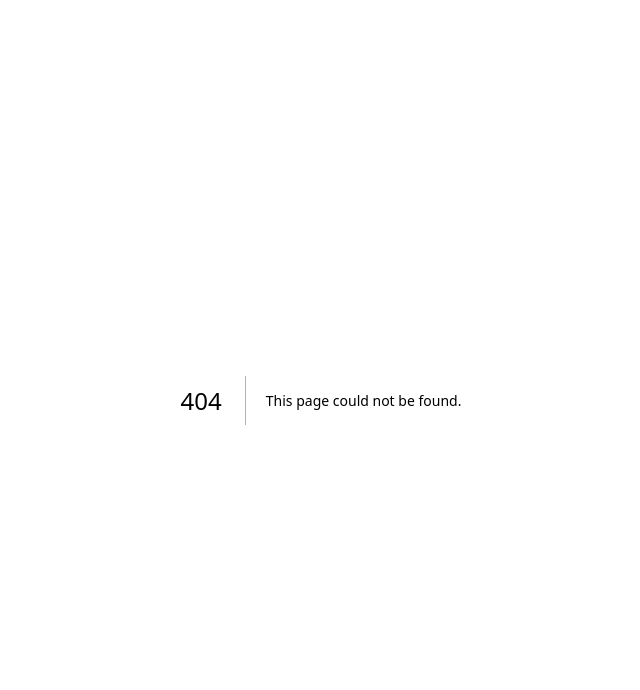
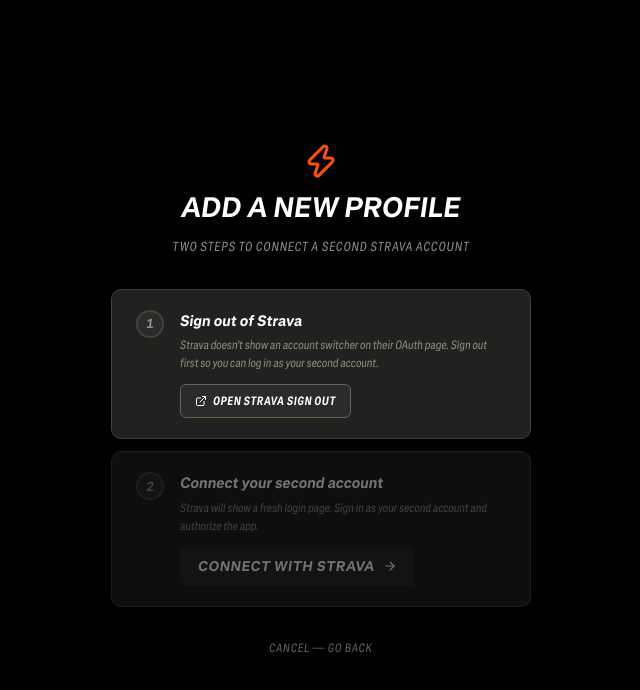
Before and after one commit to steve-galli/100-mission-002, a Next.js app: page /auth/add in a window 1280 px wide. Before the commit this address had no page. Shown: the top 690 px of the page, without its empty margins (319-959 px from the left). Built offline with nearby package versions, Linux system fonts and the light colour scheme.

Commit message:
Multiple Profiles stopped
Multiple Profiles stopped - only works with paid Strava accounts. Will have to approach Medal project in a different way/project

```diff
--- a/app/api/auth/callback/route.ts
+++ b/app/api/auth/callback/route.ts
@@ -20,7 +20,11 @@
   }
 
   try {
-    const tokenData = await exchangeCode(code);
+    // Read which credential set was used from the OAuth state param
+    const stateRaw = searchParams.get("state") ?? "";
+    const clientN = stateRaw.startsWith("n:") ? parseInt(stateRaw.slice(2), 10) : 1;
+
+    const tokenData = { ...await exchangeCode(code, clientN), _client_n: clientN };
     const cookieStore = await cookies();
 
     // Merge into profiles array (add or update by athlete ID)
--- a/app/api/auth/route.ts
+++ b/app/api/auth/route.ts
@@ -1,15 +1,18 @@
-import { NextResponse } from "next/server";
+import { NextRequest, NextResponse } from "next/server";
+import { clientIdForN } from "@/lib/strava";
 
-export function GET() {
-  const clientId = process.env.STRAVA_CLIENT_ID;
-  const redirectUri = process.env.STRAVA_REDIRECT_URI;
+export function GET(req: NextRequest) {
+  const n = parseInt(req.nextUrl.searchParams.get("n") ?? "1", 10);
+  const clientId = clientIdForN(n);
+  const redirectUri = process.env.STRAVA_REDIRECT_URI!;
 
   const url = new URL("https://www.strava.com/oauth/authorize");
-  url.searchParams.set("client_id", clientId!);
-  url.searchParams.set("redirect_uri", redirectUri!);
+  url.searchParams.set("client_id", clientId);
+  url.searchParams.set("redirect_uri", redirectUri);
   url.searchParams.set("response_type", "code");
-  url.searchParams.set("approval_prompt", "auto");
+  url.searchParams.set("approval_prompt", "force");
   url.searchParams.set("scope", "activity:read_all,profile:read_all");
+  url.searchParams.set("state", `n:${n}`);
 
   return NextResponse.redirect(url.toString());
 }
--- /dev/null
+++ b/app/auth/add/page.tsx
@@ -0,0 +1,129 @@
+"use client";
+import { useState } from "react";
+import { Zap, ExternalLink, ArrowRight, CheckCircle } from "lucide-react";
+
+export default function AddProfilePage() {
+  const [stravaSignedOut, setStravaSignedOut] = useState(false);
+
+  const openStravaSignOut = () => {
+    window.open("https://www.strava.com/athletes/sign_out", "_blank", "width=500,height=600,noopener");
+    setStravaSignedOut(true);
+  };
+
+  return (
+    <div style={{
+      minHeight: "100vh", background: "var(--color-bg)",
+      display: "flex", flexDirection: "column", alignItems: "center",
+      justifyContent: "center", gap: 32, padding: 24,
+    }}>
+      <div style={{ display: "flex", flexDirection: "column", alignItems: "center", gap: 8 }}>
+        <Zap size={36} style={{ color: "var(--color-orange)" }} />
+        <h1 style={{ fontFamily: "var(--font-display)", fontWeight: 700, fontSize: 28, color: "var(--color-text-primary)", margin: 0 }}>
+          ADD A NEW PROFILE
+        </h1>
+        <p style={{ fontFamily: "var(--font-ui)", fontSize: 13, color: "var(--color-text-muted)", letterSpacing: "0.06em", margin: 0 }}>
+          TWO STEPS TO CONNECT A SECOND STRAVA ACCOUNT
+        </p>
+      </div>
+
+      <div style={{ display: "flex", flexDirection: "column", gap: 12, width: "100%", maxWidth: 420 }}>
+        {/* Step 1 */}
+        <div style={{
+          background: "var(--color-surface)", border: `1px solid ${stravaSignedOut ? "var(--color-orange)" : "var(--color-border)"}`,
+          borderRadius: 10, padding: "20px 24px",
+          display: "flex", alignItems: "flex-start", gap: 16,
+          transition: "border-color 0.2s",
+        }}>
+          <div style={{
+            width: 28, height: 28, borderRadius: "50%", flexShrink: 0,
+            background: stravaSignedOut ? "var(--color-orange)" : "var(--color-surface-2)",
+            border: `2px solid ${stravaSignedOut ? "var(--color-orange)" : "var(--color-border)"}`,
+            display: "flex", alignItems: "center", justifyContent: "center",
+            fontFamily: "var(--font-display)", fontWeight: 700, fontSize: 13,
+            color: stravaSignedOut ? "white" : "var(--color-text-muted)",
+            transition: "all 0.2s",
+          }}>
+            {stravaSignedOut ? <CheckCircle size={16} /> : "1"}
+          </div>
+          <div style={{ flex: 1 }}>
+            <div style={{ fontFamily: "var(--font-display)", fontWeight: 700, fontSize: 15, color: "var(--color-text-primary)", marginBottom: 4 }}>
+              Sign out of Strava
+            </div>
+            <div style={{ fontFamily: "var(--font-ui)", fontSize: 12, color: "var(--color-text-muted)", lineHeight: 1.5, marginBottom: 12 }}>
+              Strava doesn&apos;t show an account switcher on their OAuth page. Sign out first so you can log in as your second account.
+            </div>
+            <button
+              onClick={openStravaSignOut}
+              style={{
+                display: "inline-flex", alignItems: "center", gap: 6,
+                background: stravaSignedOut ? "transparent" : "var(--color-surface-2)",
+                border: `1px solid ${stravaSignedOut ? "var(--color-border)" : "var(--color-border-subtle)"}`,
+                borderRadius: 6, padding: "7px 14px", cursor: "pointer",
+                fontFamily: "var(--font-ui)", fontSize: 12, fontWeight: 700,
+                letterSpacing: "0.04em",
+                color: stravaSignedOut ? "var(--color-text-dim)" : "var(--color-text-primary)",
+              }}
+            >
+              <ExternalLink size={12} />
+              {stravaSignedOut ? "DONE — SIGNED OUT" : "OPEN STRAVA SIGN OUT"}
+            </button>
+          </div>
+        </div>
+
+        {/* Step 2 */}
+        <div style={{
+          background: "var(--color-surface)", border: `1px solid ${stravaSignedOut ? "var(--color-border-subtle)" : "var(--color-border)"}`,
+          borderRadius: 10, padding: "20px 24px",
+          display: "flex", alignItems: "flex-start", gap: 16,
+          opacity: stravaSignedOut ? 1 : 0.45,
+          transition: "opacity 0.3s, border-color 0.2s",
+        }}>
+          <div style={{
+            width: 28, height: 28, borderRadius: "50%", flexShrink: 0,
+            background: "var(--color-surface-2)",
+            border: "2px solid var(--color-border)",
+            display: "flex", alignItems: "center", justifyContent: "center",
+            fontFamily: "var(--font-display)", fontWeight: 700, fontSize: 13,
+            color: "var(--color-text-muted)",
+          }}>
+            2
+          </div>
+          <div style={{ flex: 1 }}>
+            <div style={{ fontFamily: "var(--font-display)", fontWeight: 700, fontSize: 15, color: "var(--color-text-primary)", marginBottom: 4 }}>
+              Connect your second account
+            </div>
+            <div style={{ fontFamily: "var(--font-ui)", fontSize: 12, color: "var(--color-text-muted)", lineHeight: 1.5, marginBottom: 12 }}>
+              Strava will show a fresh login page. Sign in as your second account and authorize the app.
+            </div>
+            <a
+              href="/api/auth?n=2"
+              style={{
+                display: "inline-flex", alignItems: "center", gap: 8,
+                background: stravaSignedOut ? "var(--color-orange)" : "var(--color-surface-2)",
+                border: "none", borderRadius: 6, padding: "9px 18px",
+                cursor: stravaSignedOut ? "pointer" : "default",
+                fontFamily: "var(--font-display)", fontWeight: 700, fontSize: 14,
+                letterSpacing: "0.04em", color: "white", textDecoration: "none",
+                pointerEvents: stravaSignedOut ? "auto" : "none",
+                transition: "background 0.2s",
+              }}
+            >
+              CONNECT WITH STRAVA
+              <ArrowRight size={14} />
+            </a>
+          </div>
+        </div>
+      </div>
+
+      <a
+        href="/"
+        style={{
+          fontFamily: "var(--font-ui)", fontSize: 12, color: "var(--color-text-dim)",
+          letterSpacing: "0.06em", textDecoration: "none",
+        }}
+      >
+        CANCEL — GO BACK
+      </a>
+    </div>
+  );
+}
--- a/app/page.tsx
+++ b/app/page.tsx
@@ -926,6 +926,23 @@
           ))}
 
           <div style={{ borderTop: "1px solid var(--color-border)", margin: "4px 0" }} />
+          <a
+            href="/auth/add"
+            target="_blank"
+            rel="noopener noreferrer"
+            role="menuitem"
+            style={{
+              display: "flex", alignItems: "center", gap: 10, width: "100%",
+              padding: "9px 12px", background: "transparent",
+              borderRadius: 6, cursor: "pointer", textDecoration: "none",
+              color: "var(--color-text-primary)",
+            }}
+            onMouseEnter={e => (e.currentTarget.style.background = "var(--color-surface-2)")}
+            onMouseLeave={e => (e.currentTarget.style.background = "transparent")}
+          >
+            <Zap size={14} style={{ color: "var(--color-orange)" }} aria-hidden="true" />
+            <span style={{ fontFamily: "var(--font-ui)", fontSize: 13, letterSpacing: "0.04em" }}>Add Profile</span>
+          </a>
           <a
             href="/api/auth/logout"
             role="menuitem"
--- a/lib/strava.ts
+++ b/lib/strava.ts
@@ -118,6 +118,20 @@
   refresh_token: string;
   expires_at: number;
   athlete: StravaAthlete;
+  _client_n?: number; // which credential set (1 = default, 2 = secondary)
+}
+
+function clientCreds(n: number = 1): { clientId: string; clientSecret: string } {
+  if (n === 2) {
+    return {
+      clientId: process.env.STRAVA_CLIENT_ID_2!,
+      clientSecret: process.env.STRAVA_CLIENT_SECRET_2!,
+    };
+  }
+  return {
+    clientId: process.env.STRAVA_CLIENT_ID!,
+    clientSecret: process.env.STRAVA_CLIENT_SECRET!,
+  };
 }
 
 // Multi-profile cookie names
@@ -158,7 +172,7 @@
   let refreshed = false;
   if (Date.now() / 1000 > tokenData.expires_at - 300) {
     try {
-      const fresh = await refreshToken(tokenData.refresh_token);
+      const fresh = await refreshToken(tokenData.refresh_token, tokenData._client_n);
       tokenData = { ...tokenData, ...fresh, athlete: fresh.athlete ?? tokenData.athlete };
       profiles = profiles.map(p => p.athlete.id === tokenData!.athlete.id ? tokenData! : p);
       refreshed = true;
@@ -168,13 +182,14 @@
   return { tokenData, profiles, refreshed };
 }
 
-export async function exchangeCode(code: string): Promise<TokenData> {
+export async function exchangeCode(code: string, clientN: number = 1): Promise<TokenData> {
+  const { clientId, clientSecret } = clientCreds(clientN);
   const res = await fetch("https://www.strava.com/oauth/token", {
     method: "POST",
     headers: { "Content-Type": "application/json" },
     body: JSON.stringify({
-      client_id: process.env.STRAVA_CLIENT_ID,
-      client_secret: process.env.STRAVA_CLIENT_SECRET,
+      client_id: clientId,
+      client_secret: clientSecret,
       code,
       grant_type: "authorization_code",
     }),
@@ -183,19 +198,24 @@
   return res.json();
 }
 
-export async function refreshToken(refresh_token: string): Promise<TokenData> {
+export async function refreshToken(refresh_token: string, clientN: number = 1): Promise<TokenData> {
+  const { clientId, clientSecret } = clientCreds(clientN);
   const res = await fetch("https://www.strava.com/oauth/token", {
     method: "POST",
     headers: { "Content-Type": "application/json" },
     body: JSON.stringify({
-      client_id: process.env.STRAVA_CLIENT_ID,
-      client_secret: process.env.STRAVA_CLIENT_SECRET,
+      client_id: clientId,
+      client_secret: clientSecret,
       refresh_token,
       grant_type: "refresh_token",
     }),
   });
   if (!res.ok) throw new Error("Token refresh failed");
   return res.json();
+}
+
+export function clientIdForN(n: number = 1): string {
+  return clientCreds(n).clientId;
 }
 
 export async function fetchAthlete(accessToken: string): Promise<StravaAthlete> {
```
